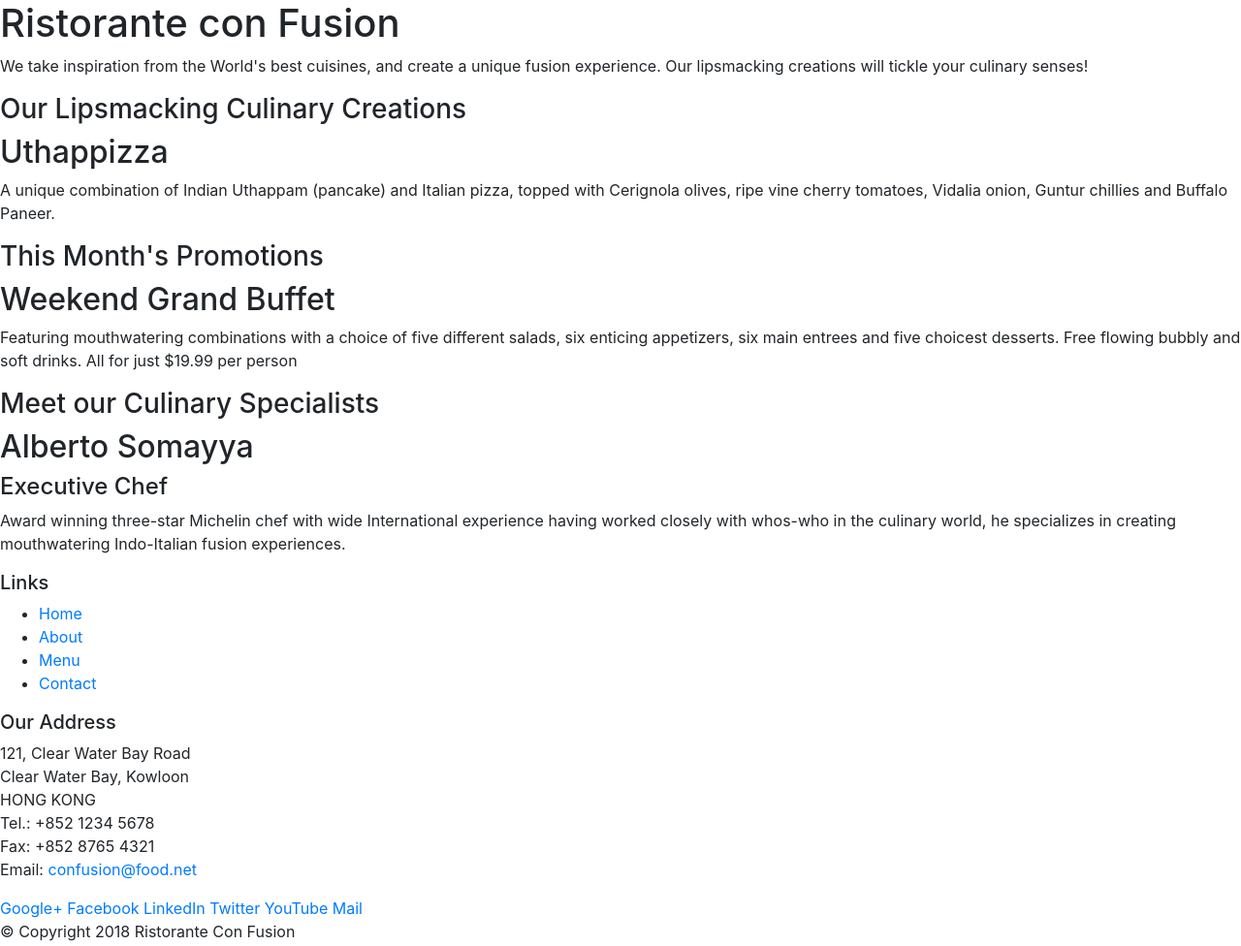
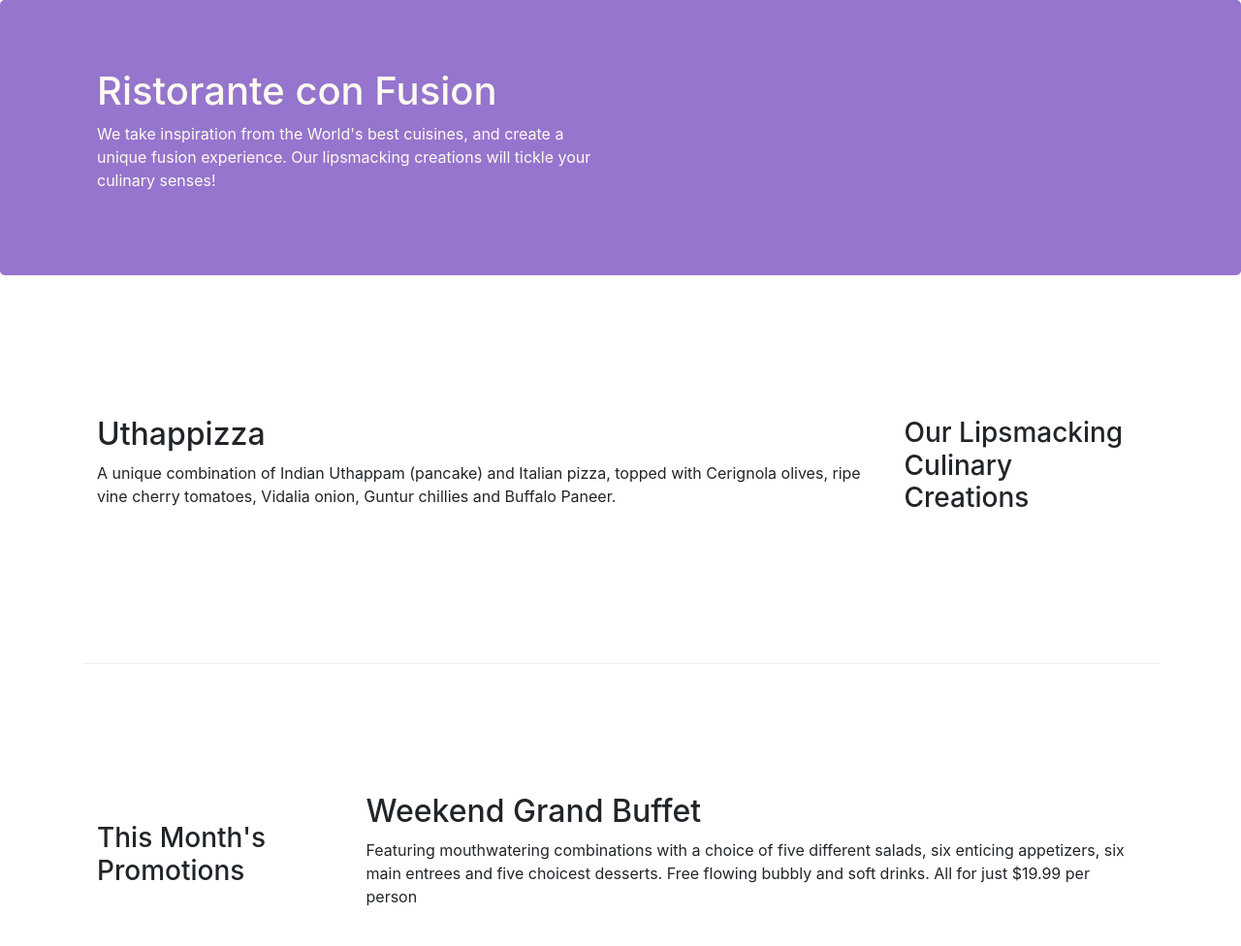
Before and after one commit to SplattyOne/coursera_bootstrap, a website: page index.html in a window 1280 px wide. Shown: the top 976 px of the page at 97% size. Drawn offline with nearby package versions, Linux system fonts and the light colour scheme.

Commit message:
bootstrap grid system

```diff
--- /dev/null
+++ b/css/styles.css
@@ -0,0 +1,30 @@
+.row-header {
+    margin: 0px auto;
+    padding: 0px auto;
+}
+
+.row-content {
+    margin: 1px auto;
+    padding: 50px 0px 50px 0px;
+    border-bottom: 1px ridge;
+    min-height: 400px;
+}
+
+.footer {
+    background-color: #D1C4E9;
+    margin: 0px auto;
+    padding: 20px 0px 20px 0px;
+}
+
+.jumbotron {
+    padding: 70px 30px 70px 30px;
+    margin: 0px auto;
+    background-color: #9575CD;
+    color: floralwhite;
+}
+
+.address {
+    font-size: 80%;
+    margin: 0px;
+    color: #0f0f0f;
+}
--- a/index.html
+++ b/index.html
@@ -9,52 +9,53 @@
 
     <!-- Bootstrap CSS -->
     <link rel="stylesheet" href="node_modules/bootstrap/dist/css/bootstrap.min.css">
+    <link rel="stylesheet" href="css/styles.css">
 
     <title>Ristorante Con Fusion</title>
 </head>
 
 <body>
 
-    <header>
-        <div>
-            <div>
-                <div>
+    <header class="jumbotron">
+        <div class="container">
+            <div class="row row-header">
+                <div class="col-12 col-sm-6">
                     <h1>Ristorante con Fusion</h1>
                     <p>We take inspiration from the World's best cuisines, and create a unique fusion experience. Our lipsmacking creations will tickle your culinary senses!</p>
                 </div>
-                <div>
+                <div class="col-12 col-sm">
                 </div>
             </div>
         </div>
     </header>
 
-    <div>
-        <div>
-            <div>
+    <div class="container">
+        <div class="row row-content align-items-center">
+            <div class="col-12 col-sm-4 col-md-3 order-sm-last">
                 <h3>Our Lipsmacking Culinary Creations</h3>
             </div>
-            <div>
+            <div class="col col-sm cl-md order-sm-first">
                 <h2>Uthappizza</h2>
                 <p>A unique combination of Indian Uthappam (pancake) and Italian pizza, topped with Cerignola olives, ripe vine cherry tomatoes, Vidalia onion, Guntur chillies and Buffalo Paneer.</p>
             </div>
         </div>
 
 
-        <div>
-            <div>
+        <div class="row row-content align-items-center">
+            <div class="col-12 col-sm-4 col-md-3">
                 <h3>This Month's Promotions</h3>
             </div>
-            <div>
+            <div class="col col-sm cl-md">
                 <h2>Weekend Grand Buffet</h2>
                 <p>Featuring mouthwatering combinations with a choice of five different salads, six enticing appetizers, six main entrees and five choicest desserts. Free flowing bubbly and soft drinks. All for just $19.99 per person </p>
             </div>
         </div>
 
-        <div>
-            <div>
+        <div class="row row-content align-items-center">
+            <div class="col-12 col-sm-4 col-md-3 order-sm-last">
                 <h3>Meet our Culinary Specialists</h3>
             </div>
-            <div>
+            <div class="col col-sm cl-md order-sm-first">
                 <h2>Alberto Somayya</h2>
                 <h4>Executive Chef</h4>
                 <p>Award winning three-star Michelin chef with wide International experience having worked closely with whos-who in the culinary world, he specializes in creating mouthwatering Indo-Italian fusion experiences. </p>
@@ -62,19 +63,19 @@
         </div>
     </div>
 
-    <footer>
-        <div>
-            <div>
-                <div>
+    <footer class="footer">
+        <div class="container">
+            <div class="row">
+                <div class="col-4 col-sm-2 offset-1">
                     <h5>Links</h5>
-                    <ul>
+                    <ul class="list-unstyled">
                         <li><a href="#">Home</a></li>
                         <li><a href="#">About</a></li>
                         <li><a href="#">Menu</a></li>
                         <li><a href="#">Contact</a></li>
                     </ul>
                 </div>
-                <div>
+                <div class="col-7 col-sm-5">
                     <h5>Our Address</h5>
                     <address>
 		              121, Clear Water Bay Road<br>
@@ -85,8 +86,8 @@
 		              Email: <a href="mailto:confusion@food.net">confusion@food.net</a>
 		           </address>
                 </div>
-                <div>
-                    <div>
+                <div class="col-12 col-sm-4 align-self-center">
+                    <div class="text-center">
                         <a href="http://google.com/+">Google+</a>
                         <a href="http://www.facebook.com/profile.php?id=">Facebook</a>
                         <a href="http://www.linkedin.com/in/">LinkedIn</a>
@@ -96,8 +97,8 @@
                     </div>
                 </div>
            </div>
-           <div>
-                <div>
+           <div class="row justify-content-center">
+                <div class="col-auto">
                     <p>© Copyright 2018 Ristorante Con Fusion</p>
                 </div>
            </div>
```
